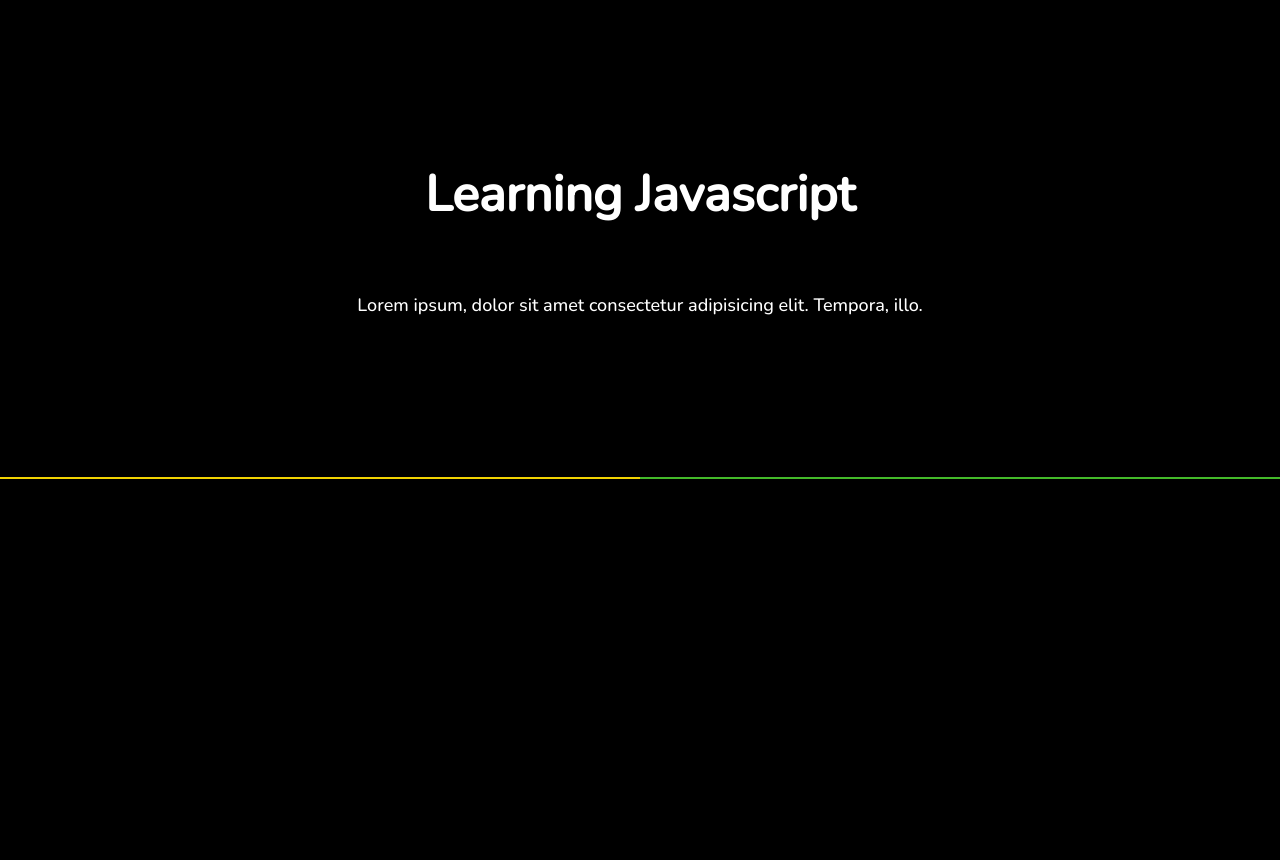
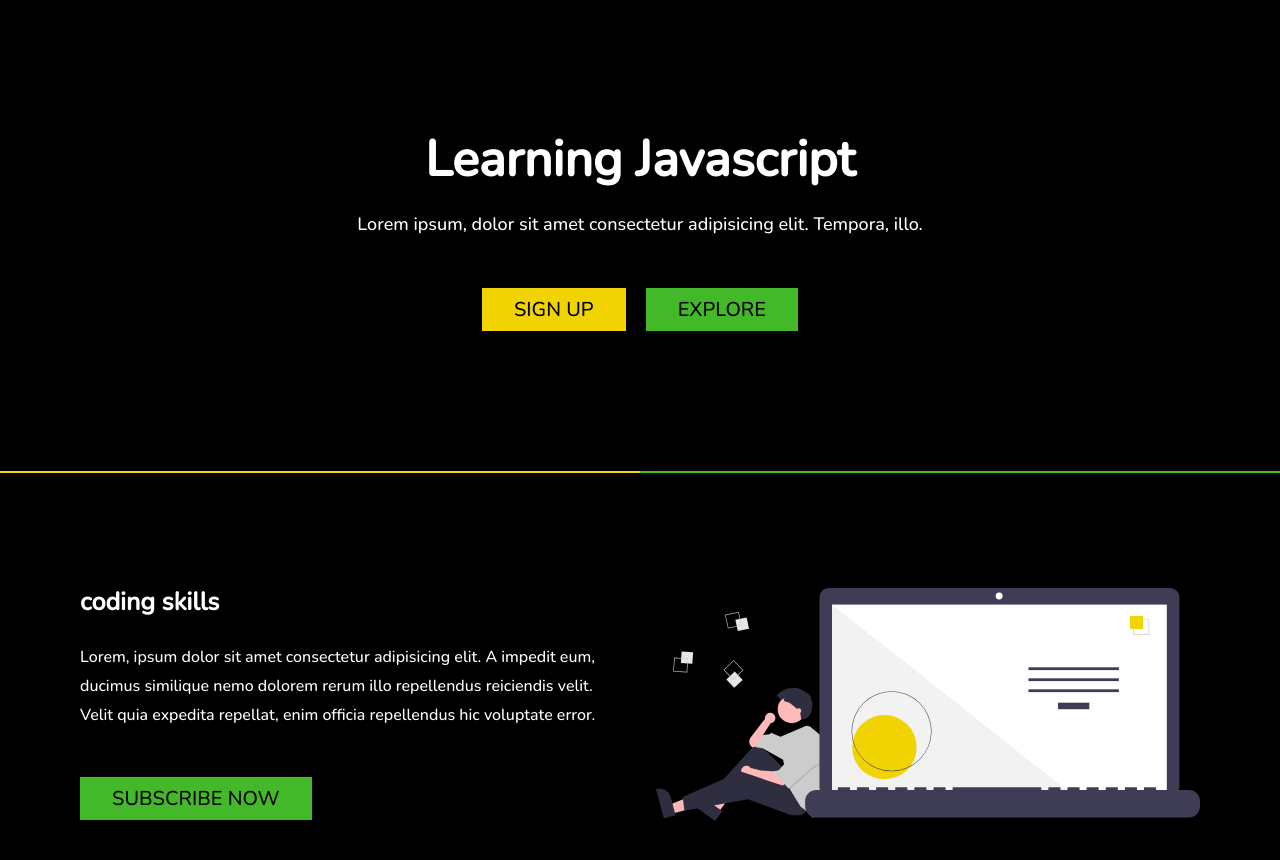
Before and after one commit to spoonhead0212/js-lesson-git, a plain HTML site: page index.html in a window 1280 px wide. Before the commit the page ends 800 px from the top, so only its background shows below. Drawn offline with nearby package versions, Linux system fonts and the light colour scheme.

Commit message:
This is a milestone reach. freecodecamp js

```diff
--- a/index.html
+++ b/index.html
@@ -14,12 +14,27 @@
     <header class="header-section">
         <h1 id="emotion">Learning Javascript</h1>
         <p>Lorem ipsum, dolor sit amet consectetur adipisicing elit. Tempora, illo.</p>
+        <button class="landing-bt yellow-btn"><a href="#">sign up</a></button>
+        <button class="landing-bt green-btn"><a href="#">explore</a></button>
     </header>
     <div class="line">
         <div class="yellow"></div>
         <div class="green"></div>
     </div>
 
+    <section class="container">
+        <div class="coding">
+            <div class="coding--child">
+                <h2>coding skills</h2>
+                <p>Lorem, ipsum dolor sit amet consectetur adipisicing elit. A impedit eum, ducimus similique nemo dolorem rerum illo repellendus reiciendis velit. Velit quia expedita repellat, enim officia repellendus hic voluptate error.</p>
+                <button class="btn-sub"><a href="#">subscribe now</a></button>
+            </div>
+            <div class="coding--child-with-img">
+                <img src="/images/undraw_code_thinking_re_gka2.svg" alt="">
+            </div>
+        </div>
+    </section>
+
     <script src="/main.js"></script>
 </body>
 </html>
--- a/main.js
+++ b/main.js
@@ -35,3 +35,65 @@ console.log(UIDLC + ui);
 //DECLARING NUMBER VALUE
 let phoneNumber = '08184656329';
 console.log(`this my number ${phoneNumber}`); //string interpolation
+
+//ADD ONE TO THE CURRENT VARIABLE VALUE
+myAge = 29;
+myAge++;
+console.log(`comes december i will be ${myAge} year old`);
+
+//REMOVE ONE FROM THE VARIABLE VALUE
+myCatAge = 5;
+myCatAge--;
+console.log(`comes december my cat will be ${myCatAge} year old`);
+
+//DECIMAL VALUE
+let myGrade = 3.8;
+console.log(Math.floor(myGrade));
+
+//THE (REMAINDER) OPERATOR % GIVE REMAINDER OF THR DIVISION OF TWO NUMBERS
+const remainder = 99 % 3;
+console.log(remainder);
+
+//ADDITIONAL ASSIGNMENT OPERATOR
+let firstBorn = 30;
+let secondBorn = 25;
+let lastBorn = 20;
+
+firstBorn -= 1;
+secondBorn += 1;
+lastBorn *= 2;
+console.log(firstBorn, secondBorn, lastBorn);
+
+//ESCAPING LITERAL QUOTES IN JAVASCRIPT '\ at the front and back of the quotes
+let sentence = "Everything is gonna go \"RIGHT\" for me this year. so i aint \'TRIPPING\' at all";
+console.log(sentence);
+
+//STRING CONCATENATION
+let loud = 'Loud dey sweet normal. ';
+loud += 'but colos mayan'
+console.log(loud);
+
+//Find the Length of a String with .length
+let lastNameLength = 0;
+const lastName = "Lovelace";
+
+lastNameLength = lastName.length;
+console.log(lastNameLength);
+
+//Use Bracket Notation to Find the First Character in a String
+// Setup
+let firstLetterOfLastName = "";
+const lastNames = "Lovelace";
+
+firstLetterOfLastName = lastNames[0];
+
+//Understand String Immutability
+let captain = 'Bolu';
+let chill = captain[3];
+console.log(chill);
+
+const chao = "eat";
+const baff = 'bath';
+const gbe = "sleep";
+const together = "i am going to " + chao + " " + "then" + " " + baff + " " + "and" + " " + gbe + ".";
+console.log(together);
--- a/style.css
+++ b/style.css
@@ -11,18 +11,42 @@ body {
 }
 
 .header-section {
-    padding-block: 10rem;
+    padding-block: 8rem;
     text-align: center;
+    line-height: 4rem;
 }
 
 .header-section > h1 {
     font-size: 50px;
     font-weight: 800;
-    margin-bottom: 4rem;
 }
 
 .header-section > p {
     font-size: 18px;
+}
+
+.landing-bt {
+    padding: .5rem 2rem;
+    font-family: 'Nunito', sans-serif;
+    font-size: 20px;
+    margin-top: 2rem;
+    text-transform: uppercase;
+    border: none;
+}
+
+.landing-bt a {
+    text-decoration: none;
+    color: black;
+}
+
+.yellow-btn {
+    background-color: #F1D302;
+    margin-right: .5rem;
+}
+
+.green-btn {
+    background-color: #43B929;
+    margin-left: .5rem;
 }
 
 .line {
@@ -43,3 +67,45 @@ body {
     width: 50%;
     height: 2px;
 }
+
+.container {
+    width: 100vw;
+    padding-inline: 5rem;
+}
+
+.coding {
+    display: grid;
+    grid-template-columns: repeat(2, 1fr);
+    grid-gap: 2rem;
+    margin-top: 7rem;
+    margin-bottom: 3.5rem;
+}
+
+.coding--child h2 {
+    font-size: 25px;
+    margin-bottom: 1.5rem;
+}
+
+.coding--child p {
+    line-height: 1.8rem;
+}
+
+.coding--child-with-img img {
+   width: 100%;
+   height: 100%;
+}
+
+.btn-sub {
+    margin-top: 3rem;
+    background-color: #43B929;
+    padding: .5rem 2rem;
+    font-family: 'Nunito', sans-serif;
+    font-size: 20px;
+    text-transform: uppercase;
+    border: none;
+}
+
+.btn-sub a {
+    text-decoration: none;
+    color: black;
+}
```
Also changed, not shown: images/undraw_code_thinking_re_gka2.svg (added), 1 other file.
